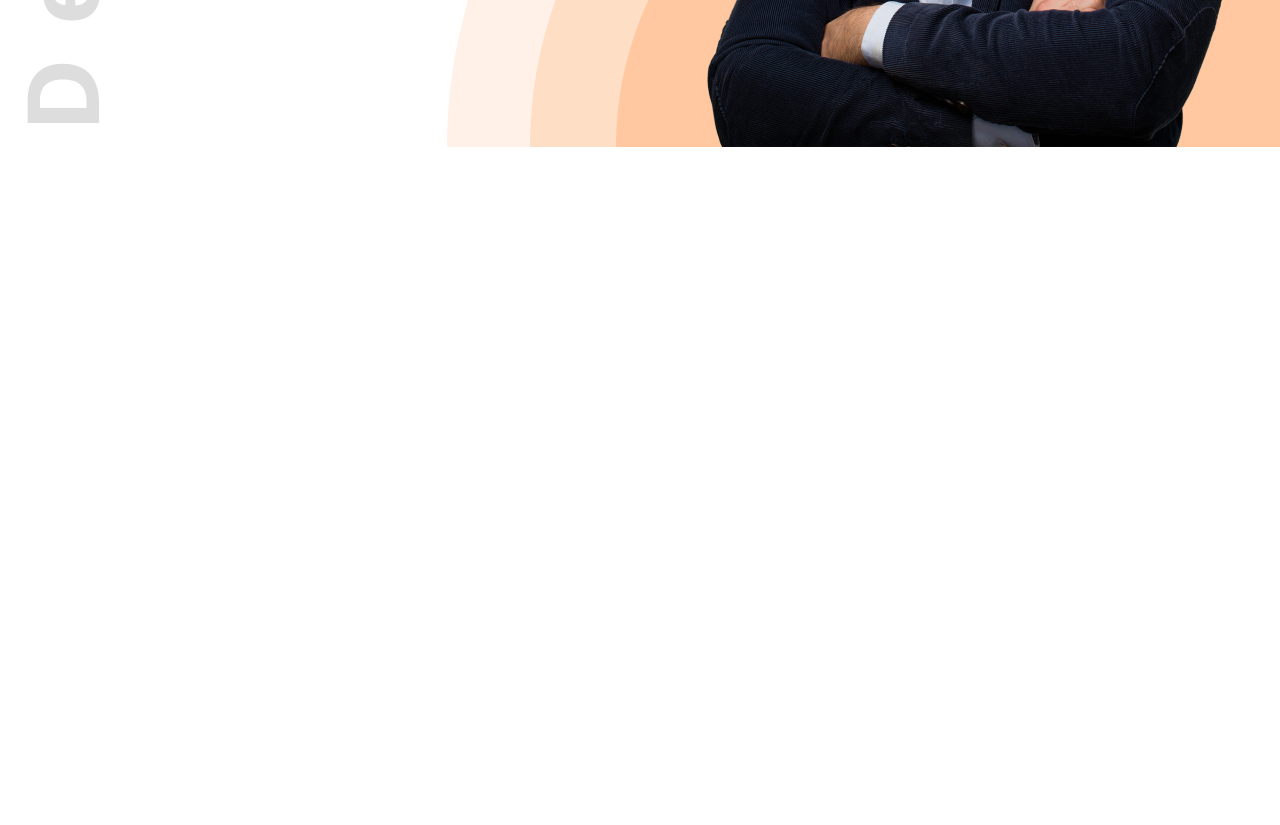
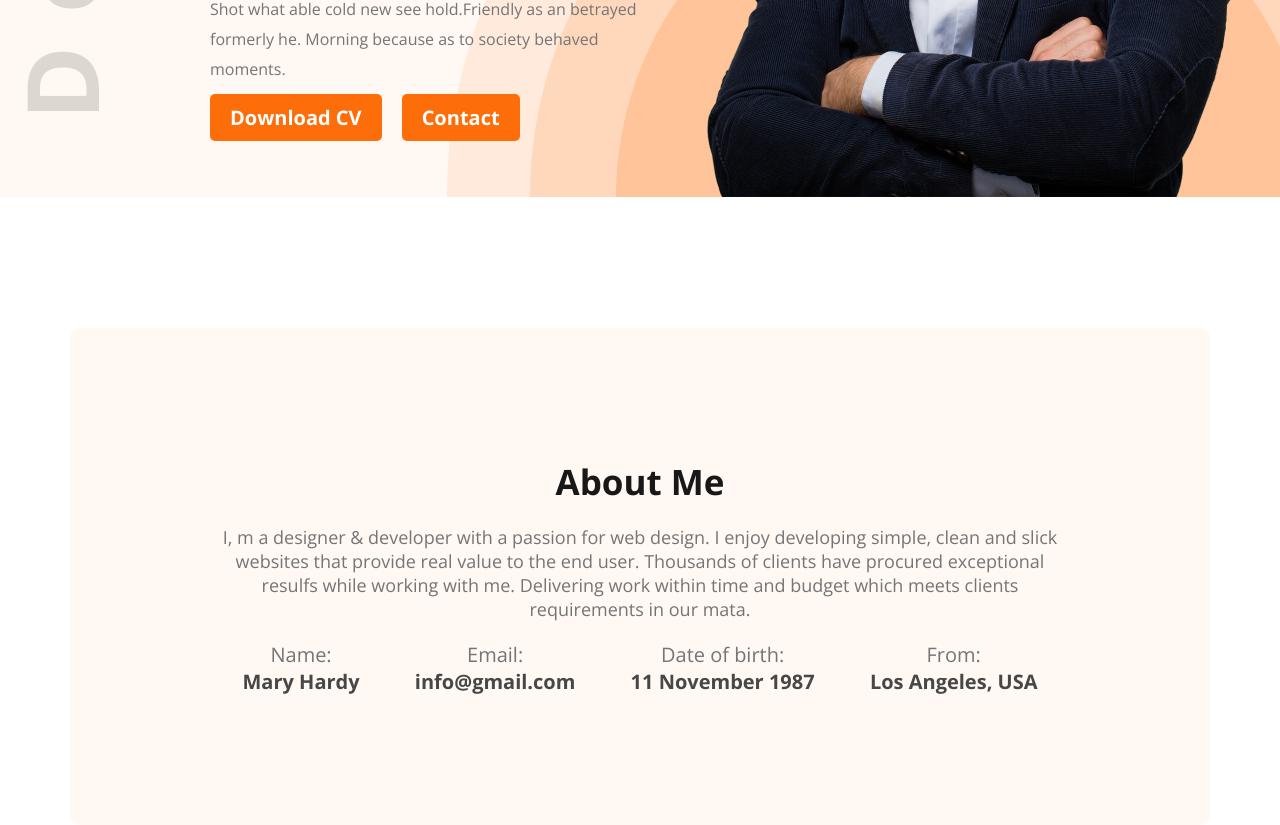
Before and after one commit to Saif-Smran/Web-dev-portpholio, a plain HTML site: page index.html in a window 1280 px wide. Shown: the part 690-1515 px from the top of the page. Before the commit the page ends 837 px from the top, so only its background shows below. Drawn offline with nearby package versions, Linux system fonts and the light colour scheme.

Commit message:
added about section

```diff
--- a/Styles/portpholio.css
+++ b/Styles/portpholio.css
@@ -7,6 +7,10 @@
 }
 
 /* Shared Style */
+.bg-secondary{
+    background-color: #FFF8F3;
+}
+
 .text-primary {
     color: #FD6E0A;
 }
@@ -30,13 +34,30 @@
     font-weight: bold;
     padding: 10px 20px;
     border: none;
+    cursor: pointer;
+    border-radius: 5px;
+}
+
+.btn-primary:hover {
+    background-color: #FF7F2A;
+}
+
+.section-title {
+    font-size: 35px;
+    font-weight: bold;
+    color: #181818;
+}
+
+.section-description{
+    font-size: 18px;
+    color: #757575;
 }
 
 /* Header */
 .header {
     background-image: url('../images/developer.png'), url('../images/header_bg.png');
     background-repeat: no-repeat;
-    background-position: top left 23px, bottom right;
+    background-position: top 38px left 23px, bottom right;
 }
 
 /* Nav Styles */
@@ -44,7 +65,7 @@ nav {
     display: flex;
     justify-content: space-between;
     align-items: center;
-    margin: 50px 210px;
+    padding: 50px 210px;
 }
 
 .nav-title {
@@ -83,23 +104,64 @@ nav li a button {
 .baner-content {
     width: 585px;
     height: 356px;
+    display: flex;
+    flex-direction: column;
+    gap: 10px;
 }
 
 .baner-greating {
-    tab-size: 45px;
+    font-size: 45px;
     font-weight: 600;
 }
 
 .baner-title {
-    tab-size: 85px;
+    font-size: 85px;
     font-weight: bold;
 }
 
 .baner-description {
-    tab-size: 18;
+    font-size: 18;
     line-height: 30px;
 }
 
 .baner-prophile-pic {
     width: 584px;
 }
+
+.baner-btns{
+    display: flex;
+    gap: 20px;
+}
+
+/* Main Style */
+main{
+    max-width: 1140px;
+    margin:0 auto;
+}
+
+/* About Section */
+.about {
+    border-radius: 10px;
+    padding: 130px 150px;
+    margin-top: 131px;
+    text-align: center;
+    display: flex;
+    flex-direction: column;
+    gap: 20px;
+}
+
+.section-items{
+    margin: 0 22.5px;
+    display: flex;
+    justify-content: space-between;
+    gap: 20px;
+    font-size: 20px;
+}
+
+.item-title{
+    color: #757575;
+}
+.iten-decription{
+    color: #474747;
+    font-weight: bold;
+}
--- a/index.html
+++ b/index.html
@@ -9,7 +9,7 @@
 </head>
 
 <body>
-    <header class="header">
+    <header class="header bg-secondary">
         <nav>
             <h1 class="nav-title dark-1">Ma<span class="text-primary">r</span>y</h1>
             <ul>
@@ -23,14 +23,37 @@
                 <h4 class="baner-greating dark-2">Hi, I  am</h4>
                 <h1 class="baner-title dark-1">Mary Hardy</h1>
                 <p class="baner-description dark-3">Shot what able cold new see hold.Friendly as an betrayed formerly he. Morning because as to society behaved moments.</p>
-                <button class="btn-primary">Download CV</button>
-                <button>Contact</button>
+                <div class="baner-btns">
+                    <button class="btn-primary">Download CV</button>
+                    <button class="btn-primary">Contact</button>
+                </div>
             </div>
             <img class="baner-prophile-pic" src="/images/hardy.png" alt="">
         </div>
     </header>
     <main>
-
+        <section class="about bg-secondary">
+            <h3 class="section-title">About Me</h3>
+            <p class="section-description">I, m a designer & developer with a passion for web design. I enjoy developing simple, clean and slick websites that provide real value to the end user. Thousands of clients have procured exceptional resulfs while working with me. Delivering work within time and budget which meets clients requirements in our mata.</p>
+            <div class="section-items">
+                <div class="section-item">
+                    <p class="item-title">Name:</p>
+                    <p class="iten-decription">Mary Hardy</p>
+                </div>
+                <div class="section-item">
+                    <p class="item-title">Email:</p>
+                    <p class="iten-decription">info@gmail.com</p>
+                </div>
+                <div class="section-item">
+                    <p class="item-title">Date of birth:</p>
+                    <p class="iten-decription">11 November 1987</p>
+                </div>
+                <div class="section-item">
+                    <p class="item-title">From:</p>
+                    <p class="iten-decription">Los Angeles, USA</p>
+                </div>
+            </div>
+        </section>
     </main>
     <footer>
 
```
